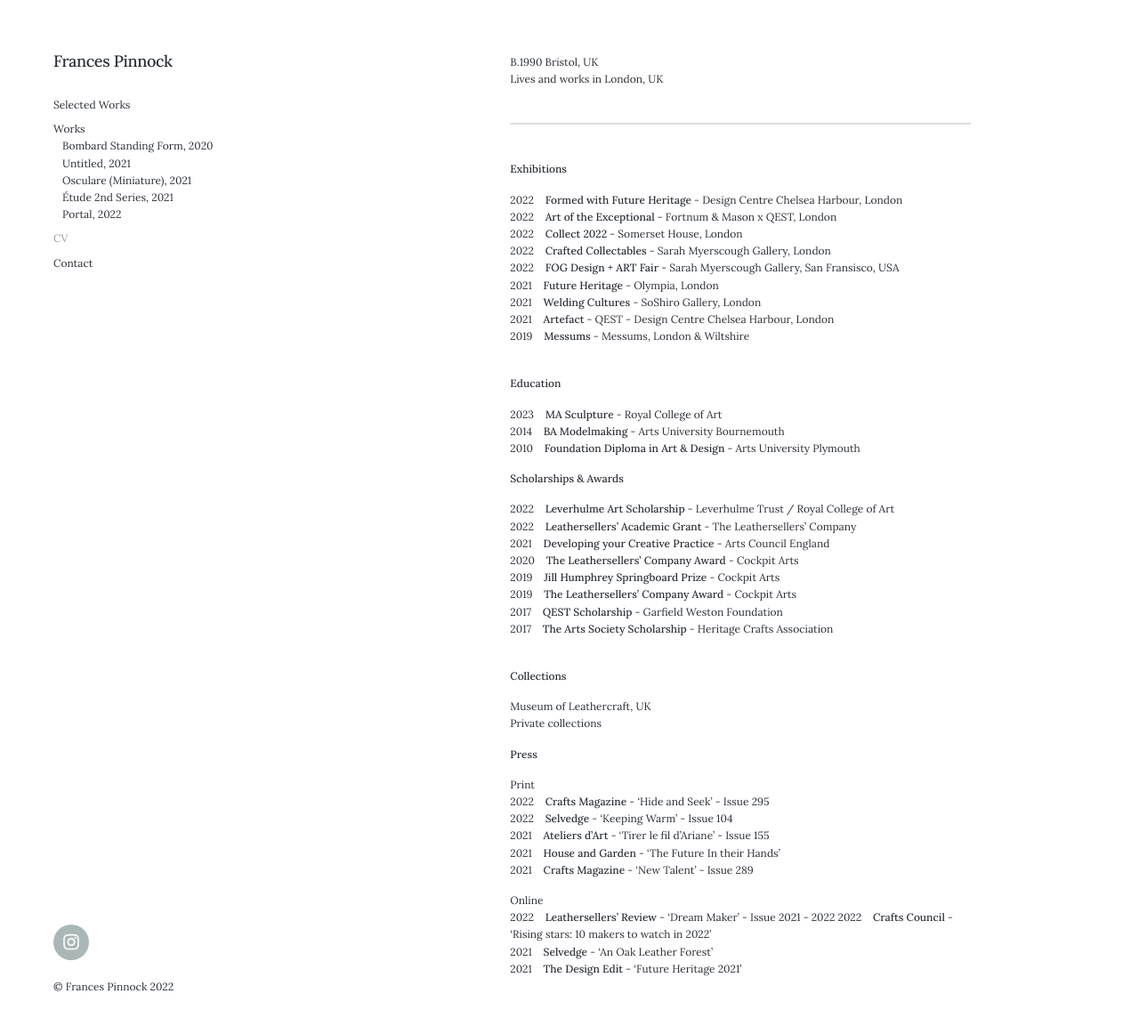
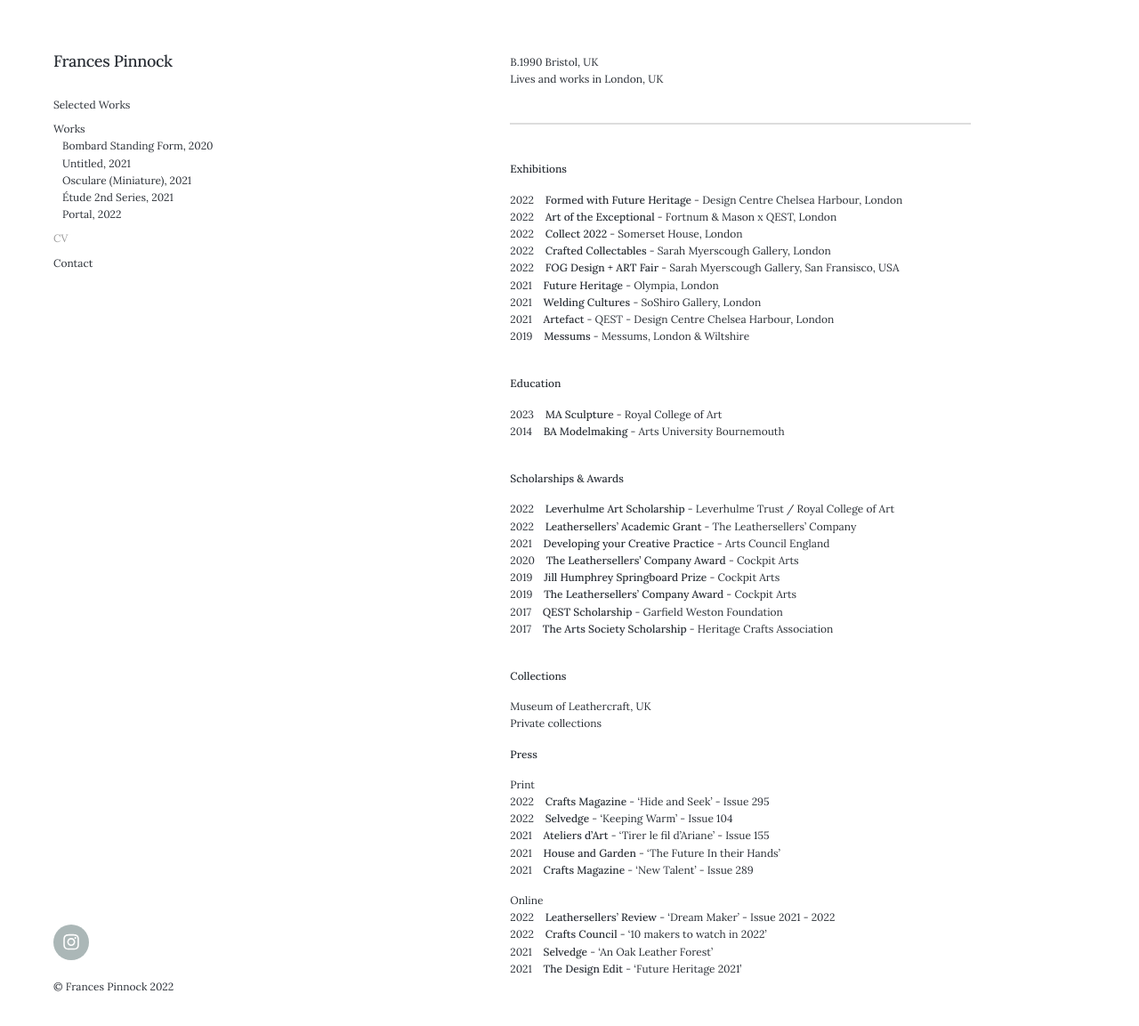
Before and after one commit to francespinnock/francespinnock.github.io, a Jekyll site: the page built from _pages/cv.md, in a window 1280 px wide and 1158 px high. Shown: the top 1153 px of the window at 89% size. Built offline with Jekyll 4.4.1, drawn with Linux system fonts in a browser that asks for light colours; nearby versions of some CDN libraries.

Commit message:
Update cv.md

```diff
--- a/_pages/cv.md
+++ b/_pages/cv.md
@@ -27,7 +27,6 @@ Lives and works in London, UK
 
 2023&nbsp;&nbsp;&nbsp; **MA Sculpture** - Royal College of Art
 2014&nbsp;&nbsp;&nbsp; **BA Modelmaking** - Arts University Bournemouth
-2010&nbsp;&nbsp;&nbsp; **Foundation Diploma in Art & Design** - Arts University Plymouth
 <br />
 
 
@@ -64,6 +63,6 @@ Print
 
 Online
 2022&nbsp;&nbsp;&nbsp; **Leathersellers' Review** - 'Dream Maker' - Issue 2021 - 2022
-2022&nbsp;&nbsp;&nbsp; **Crafts Council** - 'Rising stars: 10 makers to watch in 2022'
+2022&nbsp;&nbsp;&nbsp; **Crafts Council** - '10 makers to watch in 2022'
 2021&nbsp;&nbsp;&nbsp; **Selvedge** - 'An Oak Leather Forest'
 2021&nbsp;&nbsp;&nbsp; **The Design Edit** - 'Future Heritage 2021'
```
